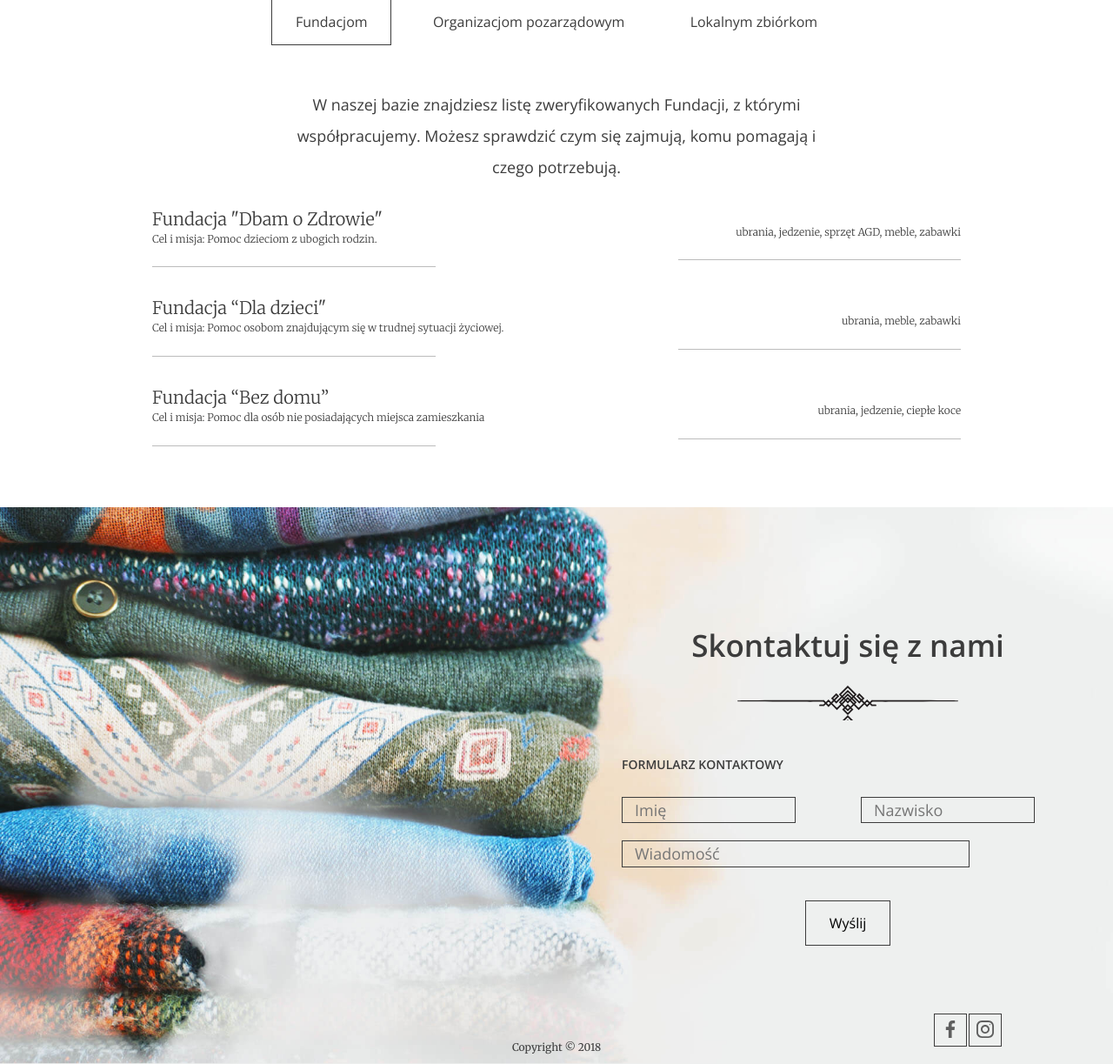
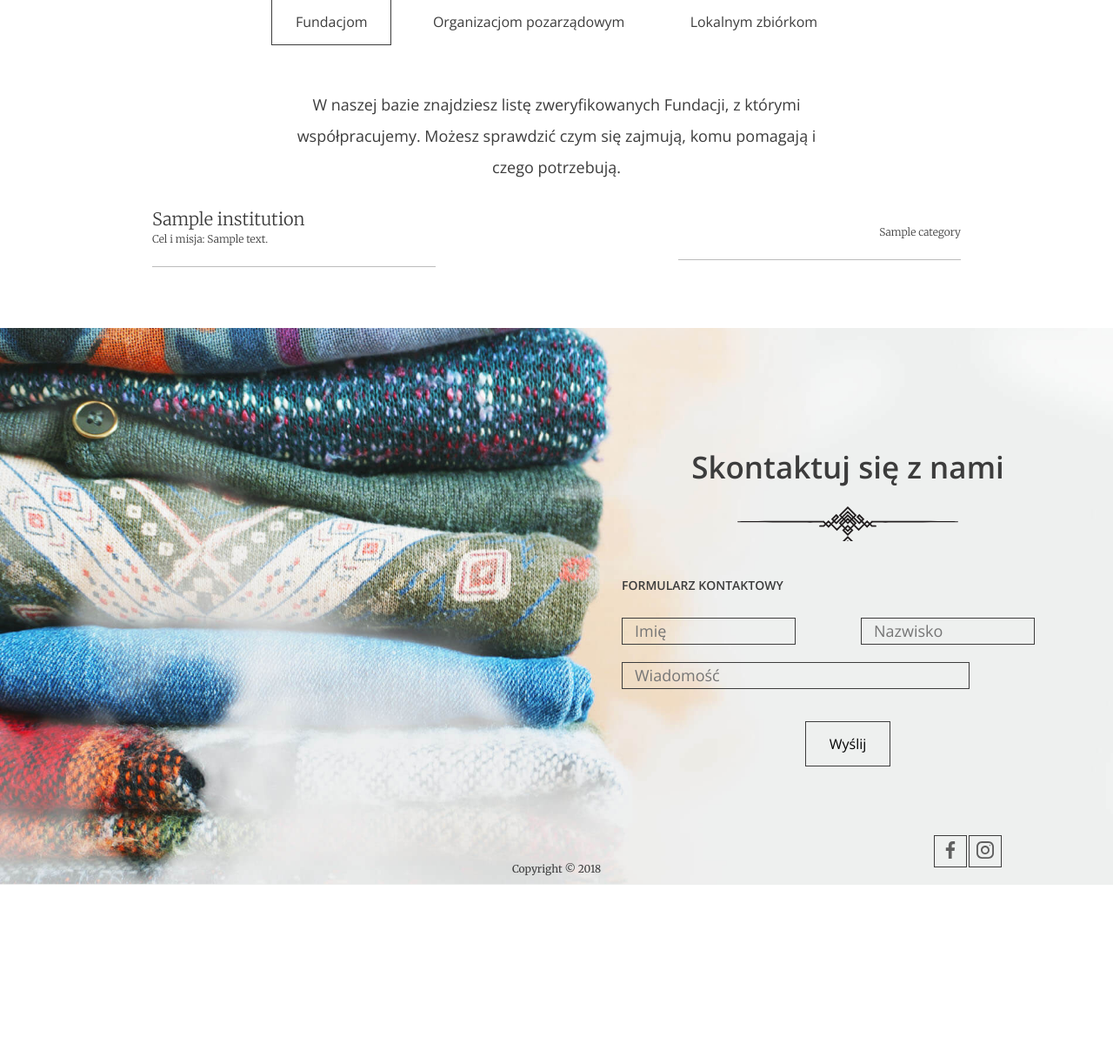
Before and after one commit to habibuga/oddam_w_dobre_rece, a Django app: page / in a window 1280 px wide. Shown: the part 2655-3878 px from the top of the page at 87% size. After the commit the page ends 3672 px from the top, so only its background shows below. Run offline with Django 3.2, Linux system fonts and the light colour scheme; tables that the repository leaves empty hold one stand-in row (values such as "Sample post").

Commit message:
2-Strona_glowna_dynamiczne_ladowanie_instytucji

```diff
--- a/oddam/models.py
+++ b/oddam/models.py
@@ -11,12 +11,18 @@ ORGANIZATIONS = (
 class Category(models.Model):
     name = models.CharField(max_length=64, verbose_name="nazwa")
 
+    def __str__(self):
+        return self.name
+
 
 class Institution(models.Model):
     name = models.CharField(max_length=64, verbose_name="nazwa")
     description = models.TextField(max_length=1000, verbose_name='opis')
     type = models.IntegerField(choices=ORGANIZATIONS, default=1, verbose_name="typ")
     categories = models.ManyToManyField(Category, verbose_name='kategoria')
+
+    def category_names(self):
+        return ', '.join([c.name for c in self.categories.all()])
 
 
 class Donation(models.Model):
--- a/oddam/templates/index.html
+++ b/oddam/templates/index.html
@@ -82,32 +82,19 @@
         <p>W naszej bazie znajdziesz listę zweryfikowanych Fundacji, z którymi współpracujemy. Możesz sprawdzić czym się zajmują, komu pomagają i czego potrzebują.</p>
 
         <ul class="help--slides-items">
+
+            {% for charity in charities %}
+            {% if charity.type == 1 %}
           <li>
             <div class="col">
-              <div class="title">Fundacja "Dbam o Zdrowie"</div>
-              <div class="subtitle">Cel i misja: Pomoc dzieciom z ubogich rodzin.</div>
+              <div class="title">{{ charity.name }}</div>
+              <div class="subtitle">Cel i misja: {{ charity.description }}</div>
             </div>
 
-            <div class="col"><div class="text">ubrania, jedzenie, sprzęt AGD, meble, zabawki</div></div>
+            <div class="col"><div class="text">{{ charity.category_names }}</div></div>
           </li>
-
-          <li>
-            <div class="col">
-              <div class="title">Fundacja “Dla dzieci"</div>
-              <div class="subtitle">Cel i misja: Pomoc osobom znajdującym się w trudnej sytuacji życiowej.</div>
-            </div>
-
-            <div class="col"><div class="text">ubrania, meble, zabawki</div></div>
-          </li>
-
-          <li>
-            <div class="col">
-              <div class="title">Fundacja “Bez domu”</div>
-              <div class="subtitle">Cel i misja: Pomoc dla osób nie posiadających miejsca zamieszkania</div>
-            </div>
-
-            <div class="col"><div class="text">ubrania, jedzenie, ciepłe koce</div></div>
-          </li>
+            {% endif %}
+            {% endfor %}
         </ul>
         <!-- Pagination
         <ul class="help--slides-pagination">
@@ -122,45 +109,22 @@
       <!-- SLIDE 2 -->
       <div class="help--slides" data-id="2">
         <p>
-          Lorem ipsum dolor, sit amet consectetur adipisicing elit. Hic officiis mollitia dolor, neque aspernatur accusamus debitis. Ducimus, officia. Quia, sunt illum! Non iste placeat ab ipsum alias
-          quos suscipit corporis!
+          W naszej bazie znajdziesz listę zweryfikowanych Organizacji Pozarządowych, z którymi współpracujemy. Możesz sprawdzić czym się zajmują, komu pomagają i czego potrzebują.
         </p>
         <ul class="help--slides-items">
+
+            {% for charity in charities %}
+            {% if charity.type == 2 %}
           <li>
             <div class="col">
-              <div class="title">Organizacja 1</div>
-              <div class="subtitle">Lorem ipsum dolor sit amet consectetur.</div>
+              <div class="title">{{ charity.name }}</div>
+              <div class="subtitle">Cel i misja: {{ charity.description }}</div>
             </div>
 
-            <div class="col"><div class="text">Lorem ipsum dolor sit amet consectetur adipisicing elit.</div></div>
+            <div class="col"><div class="text">{{ charity.category_names }}</div></div>
           </li>
-
-          <li>
-            <div class="col">
-              <div class="title">Organizacja 2</div>
-              <div class="subtitle">Lorem ipsum dolor sit amet consectetur.</div>
-            </div>
-
-            <div class="col"><div class="text">Lorem ipsum dolor sit amet consectetur adipisicing elit.</div></div>
-          </li>
-
-          <li>
-            <div class="col">
-              <div class="title">Organizacja 3</div>
-              <div class="subtitle">Lorem ipsum dolor sit amet consectetur.</div>
-            </div>
-
-            <div class="col"><div class="text">Lorem ipsum dolor sit amet consectetur adipisicing elit.</div></div>
-          </li>
-
-          <li>
-            <div class="col">
-              <div class="title">Organizacja 4</div>
-              <div class="subtitle">Lorem ipsum dolor sit amet consectetur.</div>
-            </div>
-
-            <div class="col"><div class="text">Lorem ipsum dolor sit amet consectetur adipisicing elit.</div></div>
-          </li>
+            {% endif %}
+            {% endfor %}
         </ul>
 
         <!-- Pagination
@@ -176,25 +140,21 @@
 
       <!-- SLIDE 3 -->
       <div class="help--slides" data-id="3">
-        <p>Lorem ipsum dolor sit amet, his ocurreret persequeris ea, ad utinam laudem duo. Verterem adipisci partiendo eos ne, ea his reque quaeque recteque, ne quo lobortis intellegam.</p>
+        <p>W naszej bazie znajdziesz listę zweryfikowanych Lokalnych Zbiórek, z którymi współpracujemy. Możesz sprawdzić czym się zajmują, komu pomagają i czego potrzebują.</p>
         <ul class="help--slides-items">
+
+            {% for charity in charities %}
+            {% if charity.type == 3 %}
           <li>
             <div class="col">
-              <div class="title">Lokalna zbiórka 1</div>
-              <div class="subtitle">Lorem ipsum dolor sit amet consectetur.</div>
+              <div class="title">{{ charity.name }}</div>
+              <div class="subtitle">Cel i misja: {{ charity.description }}</div>
             </div>
 
-            <div class="col"><div class="text">Lorem ipsum dolor sit amet consectetur adipisicing elit.</div></div>
+            <div class="col"><div class="text">{{ charity.category_names }}</div></div>
           </li>
-
-          <li>
-            <div class="col">
-              <div class="title">Lokalna zbiórka 2</div>
-              <div class="subtitle">Lorem ipsum dolor sit amet consectetur.</div>
-            </div>
-
-            <div class="col"><div class="text">Lorem ipsum dolor sit amet consectetur adipisicing elit.</div></div>
-          </li>
+            {% endif %}
+            {% endfor %}
         </ul>
 
         <!-- Pagination
--- a/oddam/views.py
+++ b/oddam/views.py
@@ -8,10 +8,12 @@ class LandingPage(View):
         bags = 0
         for donation in Donation.objects.all():
             bags += donation.quantity
-        charities = Institution.objects.count()
+        charities_number = Institution.objects.count()
+        charities_org = Institution.objects.all()
         ctx = {
             "bags_num": bags,
-            "charity_num": charities
+            "charity_num": charities_number,
+            "charities": charities_org
         }
         return render(request=request, template_name='index.html', context=ctx)
 
```
